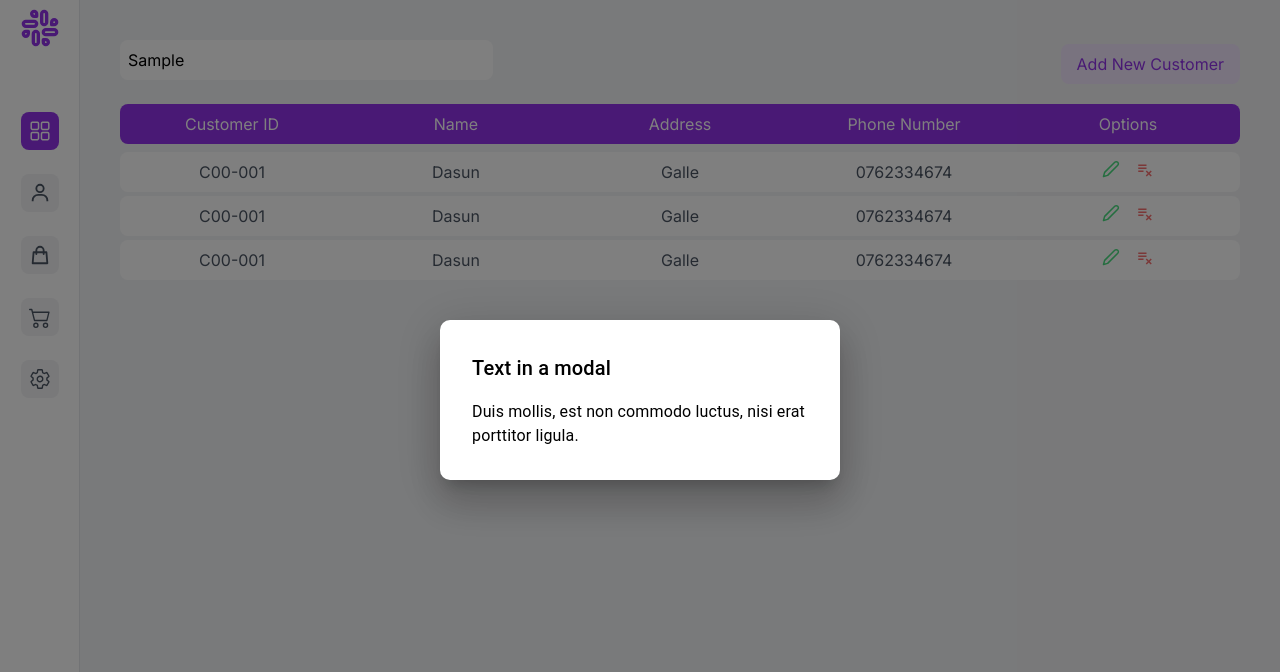
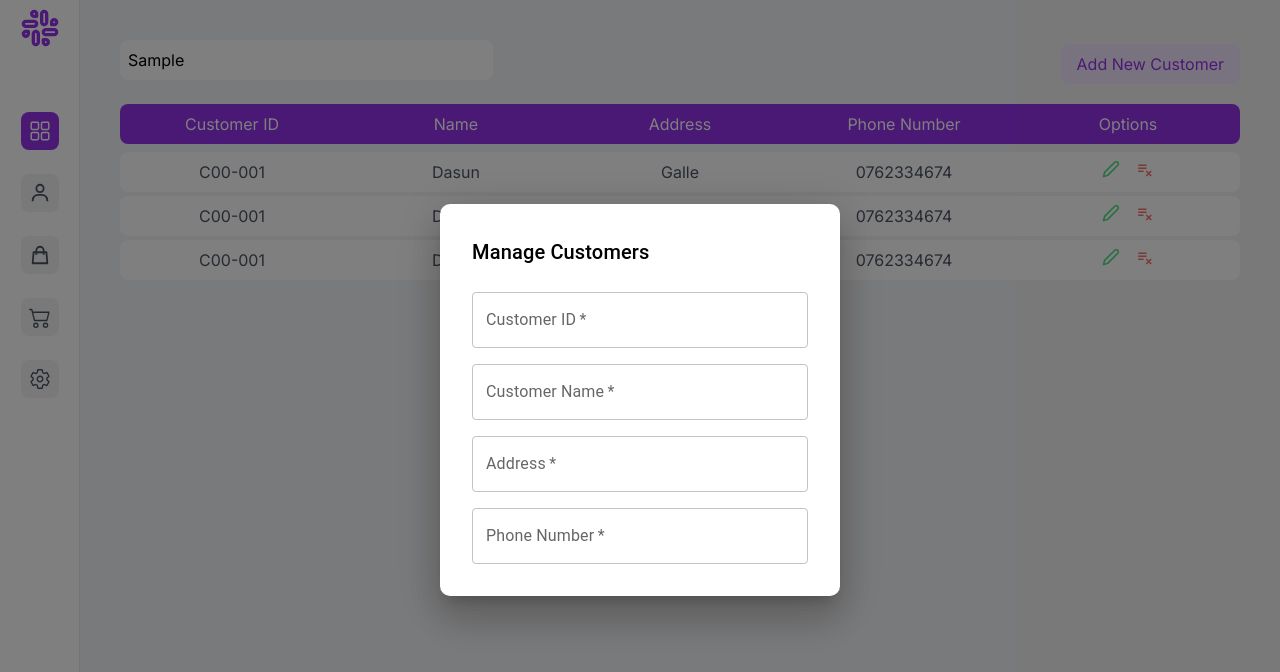
Before and after one commit to Sandun-Induranga/Next.js-POS, a Next.js app: page /customers in a window 1280 px wide. Both pictures are taken after typing "Sample" into the empty fields and a click on the button "Add New Customer". Shown: the top 672 px of the page. Built offline with nearby package versions, Linux system fonts and the light colour scheme.

Commit message:
Updated Model For Add Customers

```diff
--- a/components/CustomersContainer.jsx
+++ b/components/CustomersContainer.jsx
@@ -5,6 +5,7 @@ import { MdPlaylistRemove } from "react-icons/md";
 import Box from "@mui/material/Box";
 import Typography from "@mui/material/Typography";
 import Modal from "@mui/material/Modal";
+import TextField from "@mui/material/TextField";
 
 const style = {
   position: "absolute",
@@ -17,6 +18,7 @@ const style = {
   boxShadow: 24,
   borderRadius: "10px",
   p: 4,
+  color: "rgb(55 65 81 / var(--tw-text-opacity))",
 };
 
 const CustomersContainer = () => {
@@ -86,10 +88,40 @@ const CustomersContainer = () => {
       >
         <Box sx={style}>
           <Typography id="modal-modal-title" variant="h6" component="h2">
-            Text in a modal
+            Manage Customers
           </Typography>
-          <Typography id="modal-modal-description" sx={{ mt: 2 }}>
-            Duis mollis, est non commodo luctus, nisi erat porttitor ligula.
+          <Typography
+            className="!mt-6 !w-full !flex !flex-col !gap-4"
+            id="modal-modal-description"
+          >
+            <TextField
+              id="outlined-basic"
+              label="Customer ID"
+              variant="outlined"
+              color="secondary"
+              required
+            />
+            <TextField
+              id="outlined-basic"
+              label="Customer Name"
+              variant="outlined"
+              color="secondary"
+              required
+            />
+            <TextField
+              id="outlined-basic"
+              label="Address"
+              variant="outlined"
+              color="secondary"
+              required
+            />
+            <TextField
+              id="outlined-basic"
+              label="Phone Number"
+              variant="outlined"
+              color="secondary"
+              required
+            />
           </Typography>
         </Box>
       </Modal>
```
